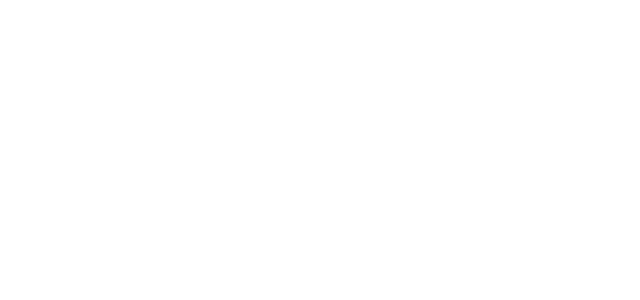
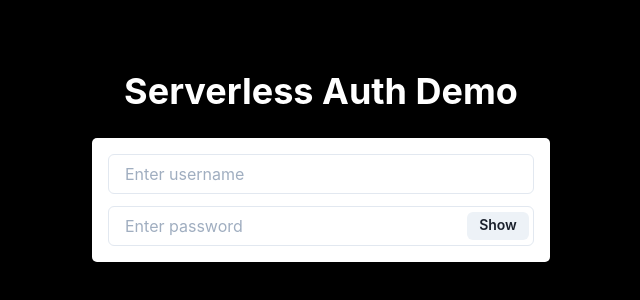
Before and after one commit to fahdikrie/pemfung212-serverless-fe, a Next.js app: page / in a window 1280 px wide. Shown: the part 234-534 px from the top of the page, without its empty margins (319-959 px from the left). Built offline with nearby package versions, Linux system fonts and the light colour scheme.

Commit message:
feat(login): add login form

```diff
--- /dev/null
+++ b/components/LoginForm.tsx
@@ -0,0 +1,35 @@
+import {
+  Button,
+  Input,
+  InputGroup,
+  InputRightElement,
+  Stack,
+} from '@chakra-ui/react';
+import { useState } from 'react';
+
+const LoginForm = () => {
+  const [isShowingPassword, setShowingPassword] = useState(false);
+  const handleClick = () => setShowingPassword((prev) => !prev);
+
+  return (
+    <Stack spacing={3} padding="1rem" background="white" borderRadius="5px">
+      <InputGroup size="md">
+        <Input pr="10rem" type="text" placeholder="Enter username" />
+      </InputGroup>
+      <InputGroup size="md">
+        <Input
+          pr="10rem"
+          type={isShowingPassword ? 'text' : 'password'}
+          placeholder="Enter password"
+        />
+        <InputRightElement width="4.5rem">
+          <Button h="1.75rem" size="sm" onClick={handleClick}>
+            {isShowingPassword ? 'Hide' : 'Show'}
+          </Button>
+        </InputRightElement>
+      </InputGroup>
+    </Stack>
+  );
+};
+
+export default LoginForm;
--- a/package.json
+++ b/package.json
@@ -15,7 +15,8 @@
     "framer-motion": "^4",
     "next": "12.0.7",
     "react": "17.0.2",
-    "react-dom": "17.0.2"
+    "react-dom": "17.0.2",
+    "react-hook-form": "^7.21.0"
   },
   "devDependencies": {
     "@types/node": "16.11.11",
--- a/pages/_app.tsx
+++ b/pages/_app.tsx
@@ -1,6 +1,7 @@
 import { ChakraProvider } from '@chakra-ui/react';
+import type { AppProps } from 'next/app';
 
-import type { AppProps } from 'next/app';
+import 'styles/global.css';
 
 function MyApp({ Component, pageProps }: AppProps) {
   return (
--- a/pages/index.tsx
+++ b/pages/index.tsx
@@ -1,7 +1,27 @@
+import { Box, Heading } from '@chakra-ui/react';
 import type { NextPage } from 'next';
 
+import LoginForm from 'components/LoginForm';
+
 const Home: NextPage = () => {
-  return <></>;
+  const isLoggedIn = false;
+
+  return (
+    <Box
+      w="100vw"
+      bg="black"
+      minH="100vh"
+      display="flex"
+      flexDir="column"
+      alignItems="center"
+      justifyContent="center"
+    >
+      <Heading color="white" mb="1.5rem">
+        Serverless Auth Demo
+      </Heading>
+      {isLoggedIn ? <></> : <LoginForm />}
+    </Box>
+  );
 };
 
 export default Home;
--- /dev/null
+++ b/styles/global.css
@@ -0,0 +1,43 @@
+/*** The new CSS Reset - version 1.2.0 (last updated 23.7.2021) ***/
+
+/* Remove all the styles of the "User-Agent-Stylesheet", except for the 'display' property */
+*:where(:not(iframe, canvas, img, svg, video):not(svg *)) {
+  all: unset;
+  display: revert;
+}
+
+/* Preferred box-sizing value */
+*,
+*::before,
+*::after {
+  box-sizing: border-box;
+}
+
+/*
+  Remove list styles (bullets/numbers)
+  in case you use it with normalize.css
+*/
+ol, ul {
+  list-style: none;
+}
+
+/* For images to not be able to exceed their container */
+img {
+  max-width: 100%;
+}
+
+/* Removes spacing between cells in tables */
+table {
+  border-collapse: collapse;
+}
+
+/* Revert the 'white-space' property for textarea elements on Safari */
+textarea {
+  white-space: revert;
+}
+
+body {
+  margin: 0;
+  padding: 0;
+  background-color: black;
+}
```
Also changed, not shown: 1 other file (tests, documents, lock files or other folders).
